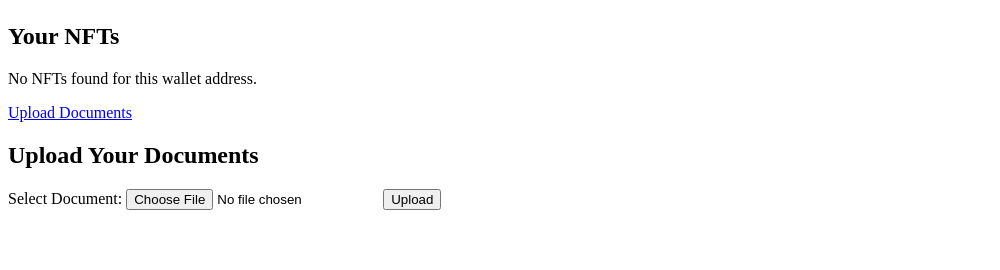
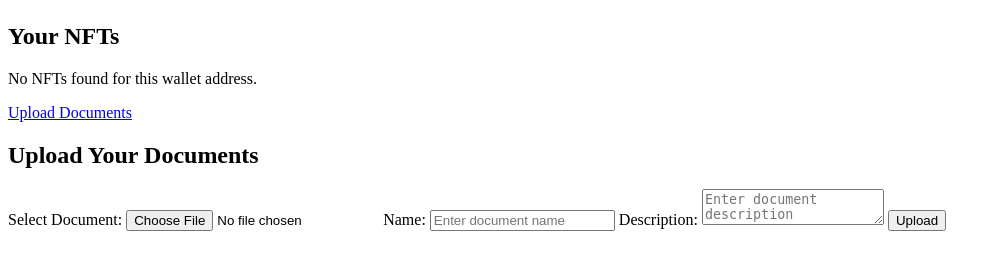
Before and after one commit to zayedu/ChainedSimple, a Flask app: template templates/dashboard.html in a window 1280 px wide. Shown: the part 57-327 px from the top of the page, without its empty margins (0-1000 px from the left). Run offline with Flask 3, Linux system fonts and the light colour scheme; the template is opened without the code that fills it, so the values that code supplies are empty.

Commit message:
feat: update view data

```diff
--- a/app.py
+++ b/app.py
@@ -1,7 +1,7 @@
 from pprint import pprint
 
 import requests
-from flask import Flask, render_template, request, redirect, url_for, jsonify
+from flask import Flask, render_template, request, redirect, url_for, jsonify, session
 from utils.verbwire import get_wallet_nfts, update_nft_metadata
 import os
 
@@ -11,7 +11,8 @@ from utils.verbwire import (
     get_wallet_nfts,
     check_transaction_status,
     update_nft_metadata,
-    upload_file_to_ipfs
+    upload_file_to_ipfs,
+    store_file_as_metadata,
 )
 
 app = Flask(__name__)
@@ -19,13 +20,13 @@ app = Flask(__name__)
 # MetaMask Login Page
 @app.route("/")
 def login():
+
     return render_template("login.html")
 
 # Dashboard Page
 @app.route("/dashboard", methods=["POST"])
 def dashboard():
     wallet_address = request.form.get("wallet_address")
-
     if not wallet_address:
         return render_template("login.html", error="Wallet address is required.")
 
@@ -41,15 +42,6 @@ def dashboard():
 
 @app.route('/register', methods=['POST'])
 def register():
-    """
-    Mint an NFT via Verbwire using a metadata URL.
-    Expects JSON:
-    {
-      "wallet_address": "<recipient_wallet>",
-      "metadata_url": "<ipfs_or_https>",
-      "chain": "<blockchain>"  (optional, defaults to "sepolia")
-    }
-    """
     data = request.get_json()
     wallet_address = data.get("wallet_address")
     metadata_url = data.get("metadata_url")
@@ -169,10 +161,7 @@ def update_metadata():
 
 @app.route('/upload_file', methods=['POST'])
 def upload_file():
-    """
-    Upload a local file to IPFS via Verbwire's /nft/store/file endpoint.
-    Expects a multipart/form-data with { "file": <the_file> }
-    """
+
     if 'file' not in request.files:
         return jsonify({"error": "No file part in the request"}), 400
 
@@ -180,26 +169,38 @@ def upload_file():
     if file.filename == '':
         return jsonify({"error": "No selected file"}), 400
 
+    wallet_address = request.form.get("wallet_address")
+    if not wallet_address:
+        return jsonify({"error": "No wallet address provided"}), 400
+
     file_path = f"/tmp/{file.filename}"
     file.save(file_path)
+    name = request.form.get("name", "Bank statement")
+    description = request.form.get("description", "Statement form")
 
     try:
-        resp = upload_file_to_ipfs(file_path)
-        pprint(resp)
-        return jsonify(resp), 200
+        resp = store_file_as_metadata(file_path, name=name, description=description)
+        ipfs_url = resp.get("ipfs_storage").get("ipfs_url")
+        response = mint_nft_from_metadata_url(ipfs_url, wallet_address, chain="sepolia")
+        return redirect(url_for(dashboard), wallet_address = wallet_address)
     finally:
         os.remove(file_path)
+
 
 @app.route('/upload', methods=['GET', 'POST'])
 def upload_page():
     """
     Handles the upload page and processes file uploads.
     """
+    print("hello")
     if request.method == 'POST':
         if 'file' not in request.files:
             return render_template('upload.html', error="No file part in the request.")
 
         file = request.files['file']
+        name =  "BAnk statement"
+        description = "statemnt form"
+
         if file.filename == '':
             return render_template('upload.html', error="No selected file.")
 
@@ -207,9 +208,10 @@ def upload_page():
         file.save(file_path)
 
         try:
-            resp = upload_file_to_ipfs(file_path)
+            response = store_file_as_metadata(file_path, name=name, description=description)
+            print("hello")
             # Add success data to pass to the template
-            return render_template('upload.html', success=resp)
+            return render_template('upload.html', success=response)
         finally:
             os.remove(file_path)
 
@@ -238,19 +240,13 @@ def view_nft_image():
     details = get_nft_details(contract_address, token_id, chain=chain, populate_metadata=True)
     ipfs_uri = details.get('nft_details').get("tokenURI")
     ipfs = requests.get(ipfs_uri)
-    image_uri = ipfs.json().get("image")
+
+    metadata = details.get("nft_details").get("metadata")
     if "error" in details:
         return jsonify({"error": details["error"]}), 400
 
-    # Extract the image URL from the metadata
-
-    if not image_uri:
-        return jsonify({"error": "Image URL not found in NFT metadata."}), 404
-
     # Step 2: Redirect to the image URL
-    return redirect(image_uri, code=302)
-
-
+    return jsonify(metadata)
 
 if __name__ == '__main__':
     app.run(debug=True)
--- a/templates/dashboard.html
+++ b/templates/dashboard.html
@@ -55,9 +55,19 @@
         </script>
         <div class="upload-section">
             <h2>Upload Your Documents</h2>
-        <form id="uploadForm" method="POST" enctype="multipart/form-data">
+            <form id="uploadForm" method="POST" action="{{ url_for('upload_file') }}" enctype="multipart/form-data">
                 <label for="file">Select Document:</label>
-            <input type="file" id="file" name="file" accept=".pdf,.doc,.docx,.jpg,.png" required>
+                <input type="file" id="file" name="file" accept=".pdf,.doc,.docx,.jpg,.png,.json" required>
+
+                <label for="name">Name:</label>
+                <input type="text" id="name" name="name" placeholder="Enter document name" required>
+
+                <label for="description">Description:</label>
+                <textarea id="description" name="description" placeholder="Enter document description" required></textarea>
+
+                <!-- Hidden input to store the wallet address -->
+                <input type="hidden" id="walletAddress" value="{{ wallet_address }}">
+
                 <button type="submit">Upload</button>
             </form>
             <p id="upload-status"></p>
@@ -73,7 +83,15 @@
 
                 const formData = new FormData();
                 const fileInput = document.getElementById('file');
+                const nameInput = document.getElementById('name');
+                const descriptionInput = document.getElementById('description');
+                const walletAddress = document.getElementById('walletAddress').value;
+
+                // Append file, name, description, and wallet address to form data
                 formData.append('file', fileInput.files[0]);
+                formData.append('name', nameInput.value);
+                formData.append('description', descriptionInput.value);
+                formData.append('wallet_address', walletAddress);
 
                 try {
                     const response = await fetch('/upload_file', {
@@ -94,5 +112,6 @@
                 }
             });
         </script>
+
     </body>
 </html>
--- a/templates/upload.html
+++ b/templates/upload.html
@@ -23,9 +23,13 @@
         {% endif %}
         <form method="POST" action="{{ url_for('upload_page') }}" enctype="multipart/form-data">
             <label for="file">Select Document:</label>
-            <input type="file" id="file" name="file" accept=".pdf,.doc,.docx,.jpg,.png" required>
+            <input type="file" id="file" name="file" accept=".pdf,.doc,.docx,.jpg,.png,.json" required>
+
+            <!-- Hidden input to pass the wallet_address -->
+            <input type="hidden" name="wallet_address" value="{{ wallet_address }}">
             <button type="submit">Upload</button>
         </form>
+
         <a href="{{ url_for('dashboard') }}">Back to Dashboard</a>
     </div>
 </body>
--- a/utils/verbwire.py
+++ b/utils/verbwire.py
@@ -17,6 +17,7 @@ OWNED_ENDPOINT = f"{VERBWIRE_BASE_URL}/nft/data/owned"
 UPDATE_METADATA_ENDPOINT = f"{VERBWIRE_BASE_URL}/nft/update/updateTokenMetadata"
 STORE_FILE_ENDPOINT = f"{VERBWIRE_BASE_URL}/nft/store/file"
 NFT_DETAILS_ENDPOINT = f"{VERBWIRE_BASE_URL}/nft/data/nftDetails"
+STORE_AS_METADATA_ENDPOINT = f"{VERBWIRE_BASE_URL}/nft/store/metadataFromImage"
 
 
 def mint_nft_from_metadata_url(metadata_url, wallet_address, chain="sepolia"):
@@ -124,6 +125,32 @@ def update_nft_metadata(contract_address, token_id, new_token_uri, chain="sepoli
             "raw": response.text
         }
 
+def store_file_as_metadata(file_path,name,description,chain = 'sepolia'):
+
+    headers = {
+        "X-API-Key": VERBWIRE_API_KEY,
+        "accept": "application/json"
+    }
+    payload ={
+        "name": name,
+        "description": description
+    }
+
+    with open(file_path, "rb") as f:
+        files = {"filePath": f}
+        response = requests.post(STORE_AS_METADATA_ENDPOINT, data=payload,headers = headers, files=files)
+
+    try:
+        json_resp = response.json()
+        pprint(json_resp)  # For debugging
+        return json_resp
+    except Exception:
+        return {
+            "error": "Failed to parse JSON from Verbwire response.",
+            "raw": response.text
+        }
+
+
 
 def upload_file_to_ipfs(file_path):
     """
```
Also changed, not shown: 2 other files. Lines whose indentation alone changed are shown as unchanged.
